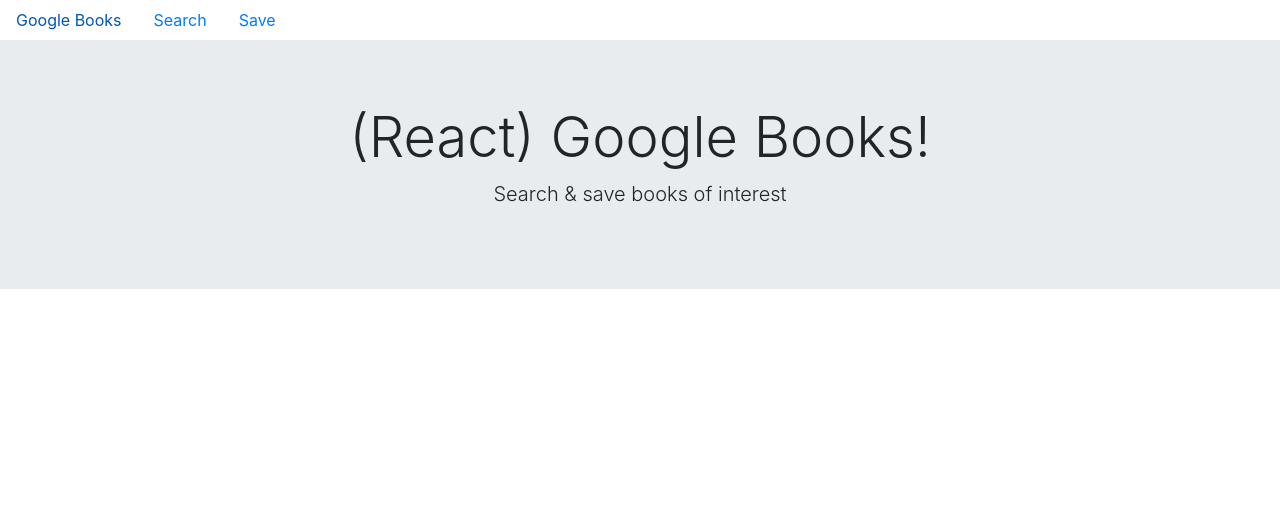
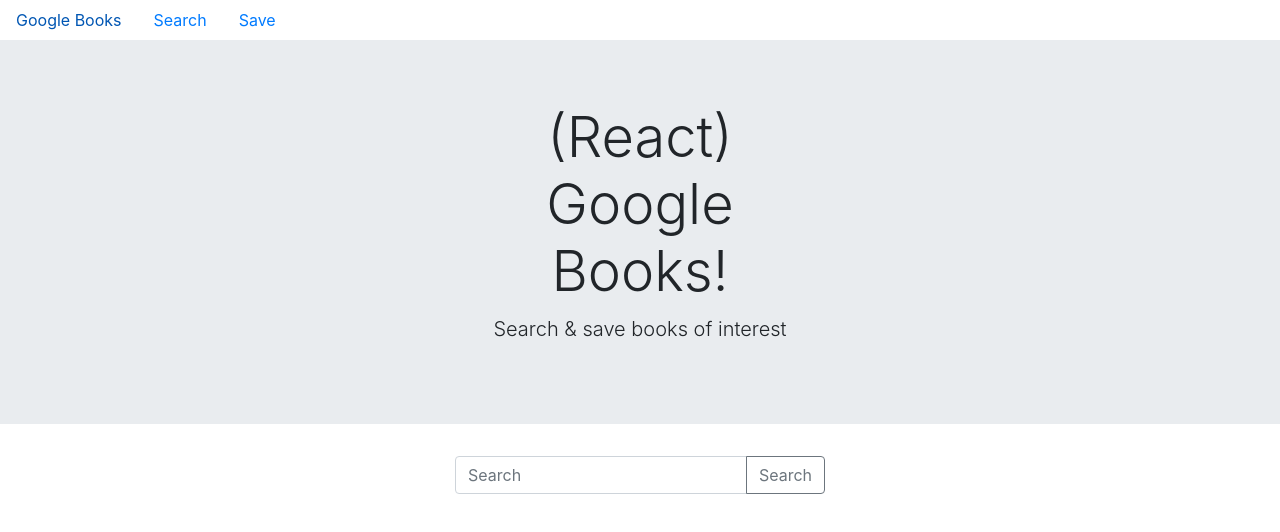
Before and after one commit to jenryhennifer/googleBooks, a React (Create React App) app in the folder google-books-app/: page / in a window 1280 px wide. Shown: the top 532 px of the page. Built offline with nearby package versions, Linux system fonts and the light colour scheme.

Commit message:
searchbar added

```diff
--- a/google-books-app/src/components/SearchBar/SearchBar.js
+++ b/google-books-app/src/components/SearchBar/SearchBar.js
@@ -1,9 +1,28 @@
 import React from 'react';
+import './style.css'
 
-function SearchBar(){
-
-
-    return(
-        <div></div>
-    )
+function SearchBar() {
+  return (
+    <div className='container'>
+    <div className="input-group mb-3">
+      <input
+        type="text"
+        className="form-control"
+        placeholder="Search"
+        aria-label="Search"
+        aria-describedby="button-addon2"
+      />
+      <div className="input-group-append">
+        <button
+          className="btn btn-outline-secondary"
+          type="button"
+          id="button-addon2"
+        >
+          Search
+        </button>
+      </div>
+    </div>
+    </div>
+  );
 }
+export default SearchBar;
--- a/google-books-app/src/components/SearchBar/style.css
+++ b/google-books-app/src/components/SearchBar/style.css
@@ -0,0 +1,3 @@
+.container{
+    width: 25rem;
+}
--- a/google-books-app/src/pages/Search.js
+++ b/google-books-app/src/pages/Search.js
@@ -1,12 +1,14 @@
-import React, { Component } from "react";
+import React, { Component } from 'react';
 
+//components
+import SearchBar from '../components/SearchBar/SearchBar';
 
 class Search extends Component {
-    render(){
-        return(
-            <div></div>
-        )
-    }
+  render() {
+    return (
+    <div><SearchBar/></div>
+    )
+  }
 }
 
 export default Search;
```
